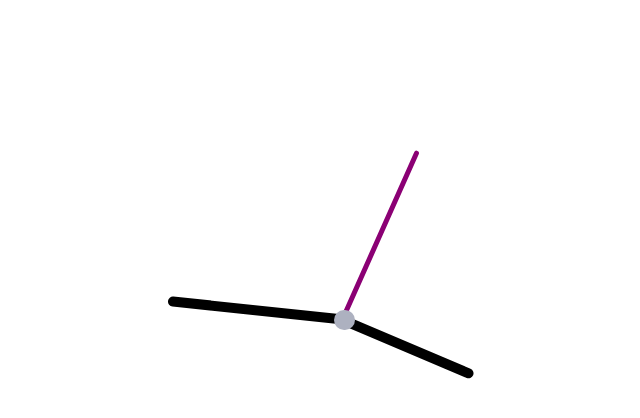
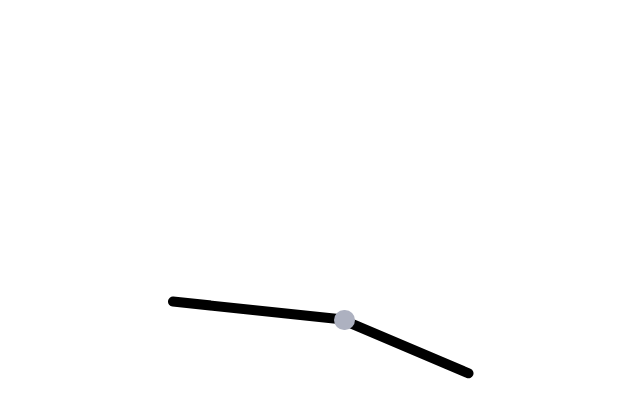
Before and after one commit to rahult-rt/CSS-JS-Clock, a plain HTML site: page index.html in a window 1280 px wide. Shown: the whole page, without its empty margins (298-938 px from the left). Drawn offline with Linux system fonts and the light colour scheme.

Commit message:
Add files via upload

```diff
--- a/script.js
+++ b/script.js
@@ -9,7 +9,7 @@ seconds = date.getSeconds();
 
 month = date.toLocaleString('default', { month: 'short' });
 
-document.getElementById('currentMonth').innerHTML = month +" " +dt;
+document.getElementById('currentMonth').innerHTML = month +" " + dt;
 
 hHandRotation = 30 * hours + minutes/2; //in 60 min 30 deg rotation + (60 min = 30deg so 1 min = 60/30 .i.e. 1/2)
 mHandRotation = 6 * minutes; //in 60 min 360 deg rotation so in 1 min 6 deg (360/60)
--- a/style.css
+++ b/style.css
@@ -44,7 +44,7 @@ transform-origin: bottom;
 }
 
 #second{
-background-color: rgb(139, 0, 116);
+background-color: white;
     height: 36%;
     width: 1%;
     top: 14%;
```
